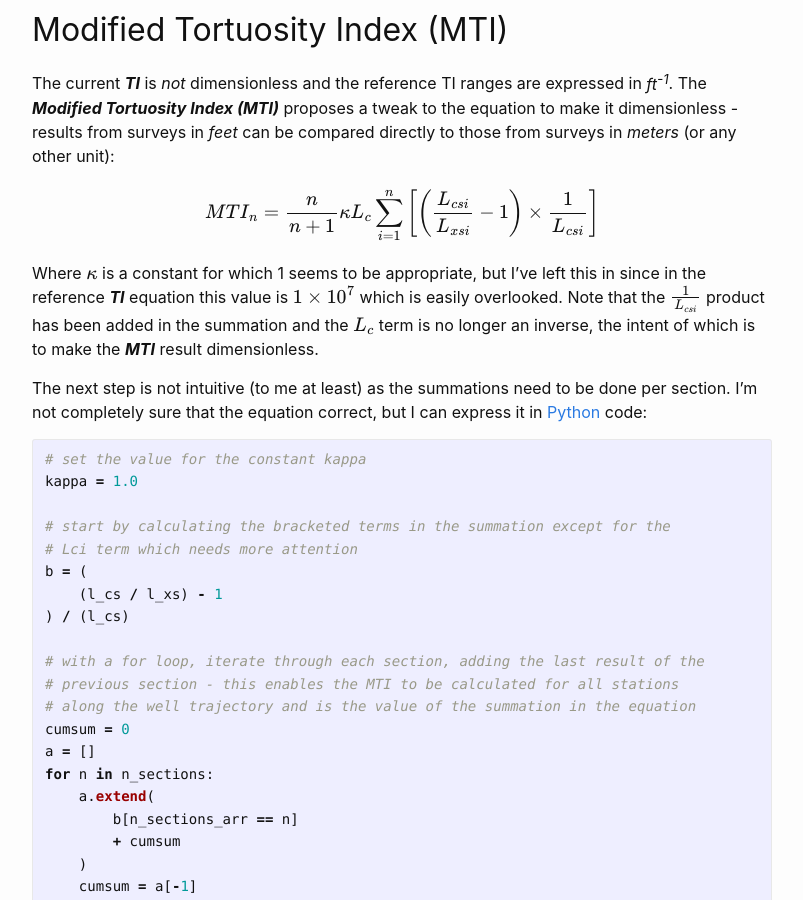
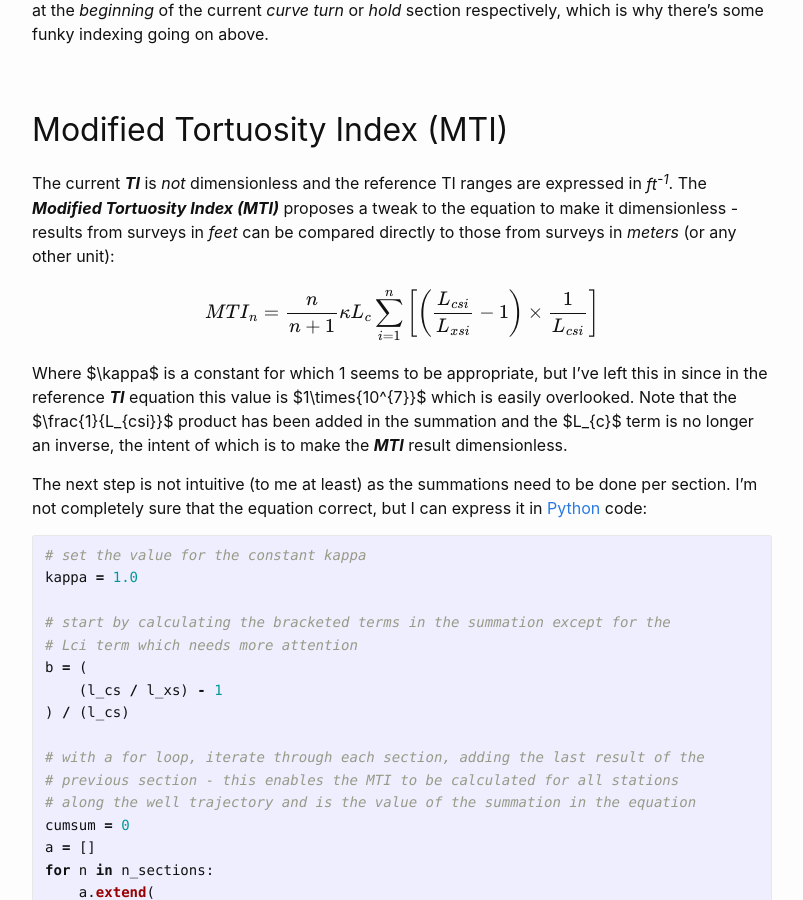
Before and after one commit to jonnymaserati/jonnymaserati.github.io, a Jekyll site: the page built from _posts/2022-05-26-a-modified-tortuosity-index.markdown, in a window 1280 px wide and 900 px high, scrolled down 8390 px. Shown: the whole window, without its empty margins (238-1041 px from the left). Built offline with Jekyll 4.4.1, drawn with Linux system fonts in a browser that asks for light colours; formulas are drawn with MathJax 3; comment, search, counter and statistics services are not loaded.

Commit message:
Try fixing mathjax

```diff
--- a/_layouts/default.html
+++ b/_layouts/default.html
@@ -4,6 +4,9 @@
     <meta charset="utf-8">
     <title>{{ page.title }}</title>
     <link rel="stylesheet" href="/assets/css/style.css">
+    {% if page.use_math %}
+    {% include mathjax_support.html %}
+    {% endif %}
   </head>
   {%- include head.html -%}
 
--- a/_posts/2022-05-26-a-modified-tortuosity-index.markdown
+++ b/_posts/2022-05-26-a-modified-tortuosity-index.markdown
@@ -3,6 +3,7 @@ layout: post
 title:  "A Modified Tortuosity Index"
 author: Jonny Corcutt
 tags: python well drilling torque drag engineering visualization plotly
+use_math: true
 ---
 ![image](/assets/images/chris-henry-YOEPow9w9Hk-unsplash.jpg)
 Photo by [Chris Henry](https://unsplash.com/es/@chrishenryphoto?utm_source=unsplash&utm_medium=referral&utm_content=creditCopyText) on [Unsplash](https://unsplash.com/s/photos/winding-road?utm_source=unsplash&utm_medium=referral&utm_content=creditCopyText)
```
Also changed, not shown: _includes/_mathjax_support.html (added, +23 -0 lines), _includes/custom-head.html (+0 -10 lines).
